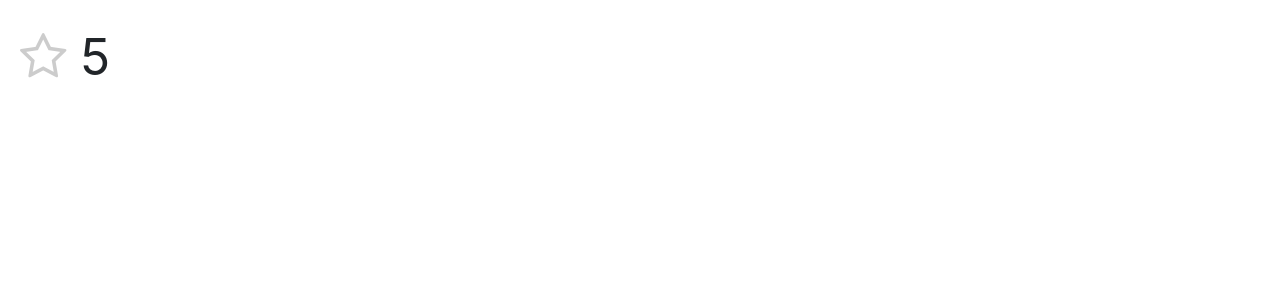
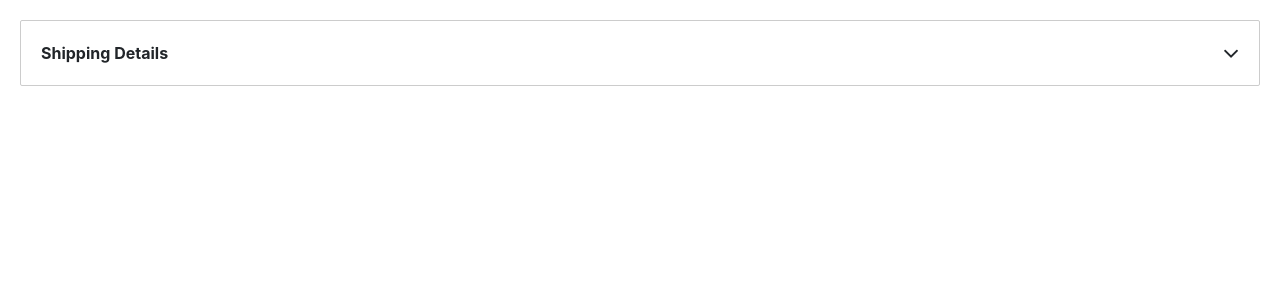
Before and after one commit to Andreasgdp/The-Complete-Angular-Course-Beginner-to-Advanced, an Angular app in the folder hello-world/: page / in a window 1280 px wide. Shown: the top 300 px of the page. Built offline with nearby package versions, Linux system fonts and the light colour scheme.

Commit message:
Work with zippy component

```diff
--- a/hello-world/src/app/app.component.html
+++ b/hello-world/src/app/app.component.html
@@ -1,5 +1,3 @@
-<app-like
-    [likesCount]="tweet.likeCount"
-    [isActive]="tweet.isLiked"
-    (change)="onFavorite($event)"
-    ></app-like>
+<zippy title="Shipping Details">
+    Shipping Details Content
+</zippy>
--- a/hello-world/src/app/app.module.ts
+++ b/hello-world/src/app/app.module.ts
@@ -8,9 +8,10 @@
 import { MovieTitleComponent } from './movie-title/movie-title.component';
 import { MovieTitlePipe } from './movie-title.pipe';
 import { LikeComponent } from './like/like.component';
+import { ZippyComponent } from './zippy/zippy.component';
 
 @NgModule({
-  declarations: [AppComponent, FavoriteComponent, MovieTitleComponent, MovieTitlePipe, LikeComponent],
+  declarations: [AppComponent, FavoriteComponent, MovieTitleComponent, MovieTitlePipe, LikeComponent, ZippyComponent],
   imports: [BrowserModule, AppRoutingModule, FormsModule],
   providers: [],
   bootstrap: [AppComponent]
--- /dev/null
+++ b/hello-world/src/app/zippy/zippy.component.html
@@ -0,0 +1,20 @@
+<div class="zippy">
+    <div
+        class="zippy-heading noselect"
+        [class.expanded]="isExpanded"
+        (click)="toggle()"
+    >
+        {{ title }}
+        <span
+            class="fa"
+            [ngClass]="{
+                'fa-angle-up': isExpanded,
+                'fa-angle-down': !isExpanded
+            }"
+            style="font-size: 25px;"
+        ></span>
+    </div>
+    <div *ngIf="isExpanded" class="zippy-body">
+        <ng-content></ng-content>
+    </div>
+</div>
--- /dev/null
+++ b/hello-world/src/app/zippy/zippy.component.scss
@@ -0,0 +1,31 @@
+.zippy {
+    border: 1px solid #ccc;
+    border-radius: 2px;
+}
+
+.noselect {
+    -webkit-touch-callout: none; /* iOS Safari */
+    -webkit-user-select: none; /* Safari */
+    -khtml-user-select: none; /* Konqueror HTML */
+    -moz-user-select: none; /* Old versions of Firefox */
+    -ms-user-select: none; /* Internet Explorer/Edge */
+    user-select: none; /* Non-prefixed version, currentl supported by Chrome, Opera and Firefox */
+}
+
+.zippy-heading {
+    font-weight: bold;
+    padding: 20px;
+    cursor: pointer;
+}
+
+.zippy-body {
+    padding: 20px;
+}
+
+.expanded {
+    background: #f0f0f0;
+}
+
+.fa {
+    float: right;
+}
--- /dev/null
+++ b/hello-world/src/app/zippy/zippy.component.ts
@@ -0,0 +1,18 @@
+import { Component, OnInit, Input } from '@angular/core';
+
+@Component({
+    selector: 'zippy',
+    templateUrl: './zippy.component.html',
+    styleUrls: ['./zippy.component.scss']
+})
+export class ZippyComponent implements OnInit {
+    constructor() {}
+
+    ngOnInit() {}
+    @Input('title') title: string;
+    isExpanded: boolean;
+
+    toggle() {
+        this.isExpanded = !this.isExpanded;
+    }
+}
```
Also changed, not shown: 1 other file (tests, documents, lock files or other folders).
